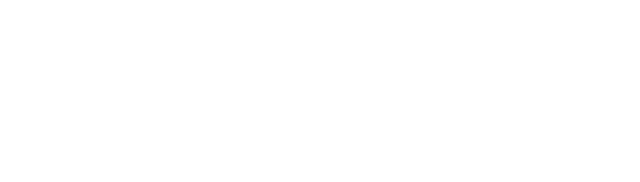
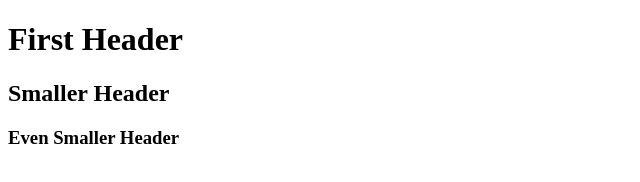
Before and after one commit to wDidar/first-repo, a plain HTML site: page index.html in a window 1280 px wide. Shown: the whole page, without its empty margins (0-640 px from the left). Drawn offline with Linux system fonts and the light colour scheme.

Commit message:
3 headers

```diff
--- a/index.html
+++ b/index.html
@@ -7,6 +7,8 @@
     <title>First Githb Repo</title>
 </head>
 <body>
-
+    <h1>First Header</h1>
+    <h2>Smaller Header</h2>
+    <h3>Even Smaller Header</h3>
 </body>
 </html>
```
